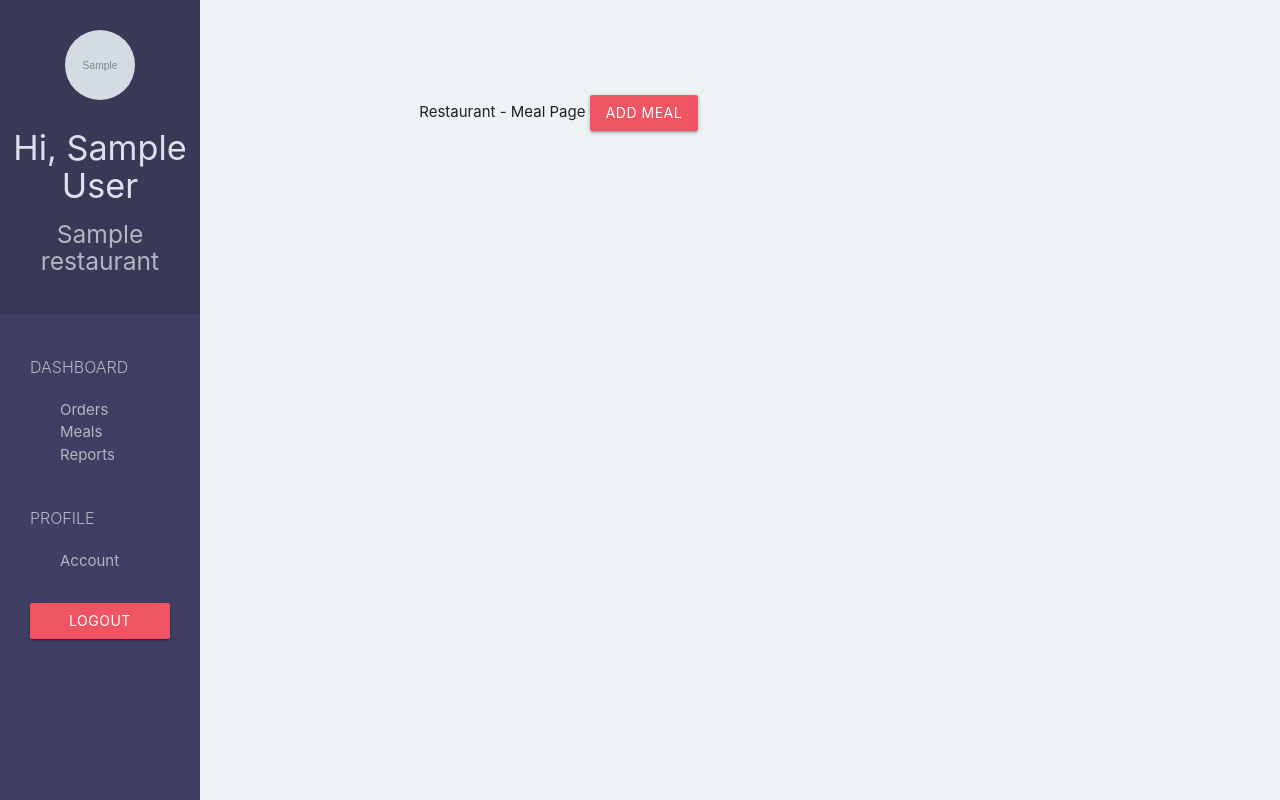
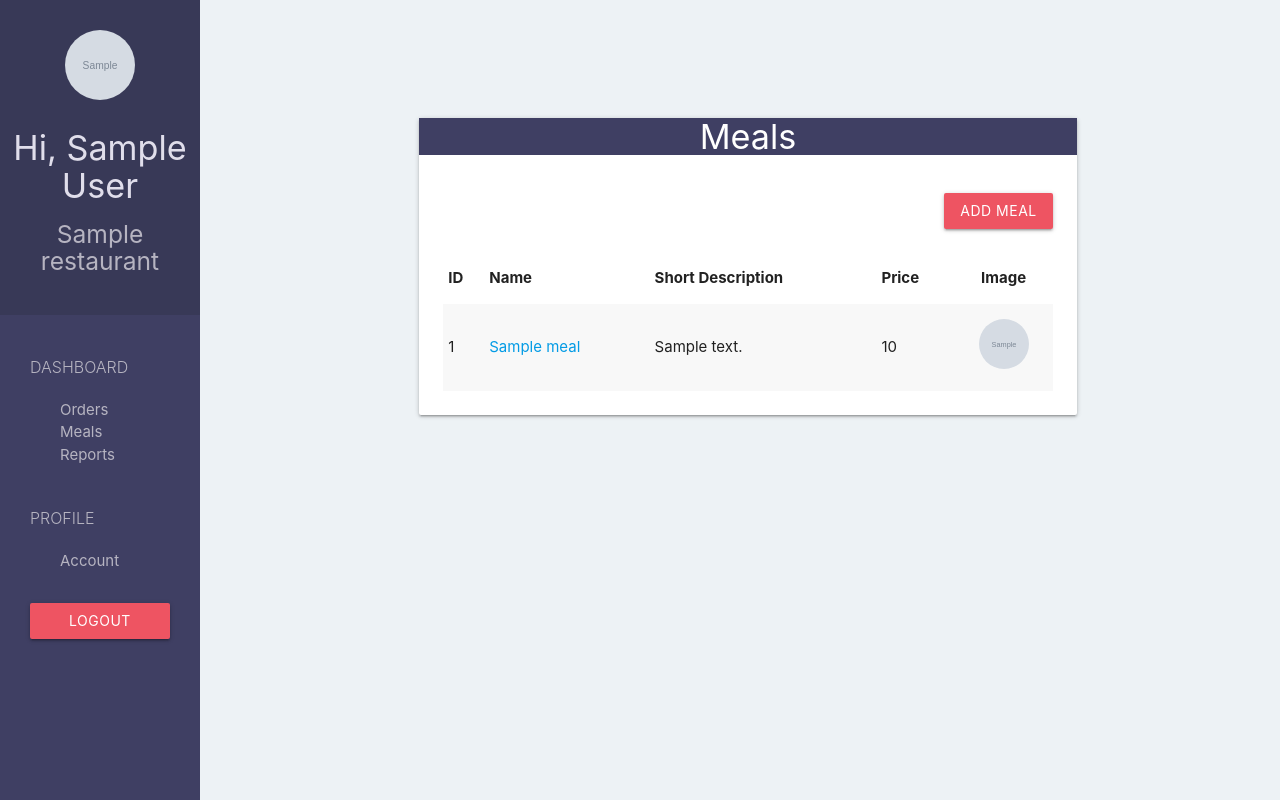
Before and after one commit to m6code/foodtasker09, a Django app: page /restaurant/meal/ in a window 1280 px wide. Run offline with Django 3.2, Linux system fonts and the light colour scheme; a user stored in the database is signed in; tables that the repository leaves empty hold one stand-in row (values such as "Sample post"); grey boxes marked "Sample" are stand-in pictures.

Commit message:
Populate the meal page with data from the database

```diff
--- a/foodtaskerapp/templates/foodtaskerapp/restaurant/meal.html
+++ b/foodtaskerapp/templates/foodtaskerapp/restaurant/meal.html
@@ -3,8 +3,41 @@
 
 {% block content%}
 	<div class="main">
-		Restaurant - Meal Page
-		<a href="{% url 'restaurant-add-meal' %}" class="btn">Add Meal</a>
+		<div class="card">
+			<div class="card-title bg-blue">
+				<h4 class="center"> Meals </h4>
+			</div>
+			<div class="card-content">
+				<div class="right">
+					<a href="{% url 'restaurant-add-meal' %}" class="btn btn-pink">Add Meal</a>
+					<br/>
+					<br/>
+				</div>
+				<table class="table striped highlight responsive-table">
+					<thead>
+						<tr>
+							<th>ID</th>
+							<th>Name</th>
+							<th>Short Description</th>
+							<th>Price</th>
+							<th class="center">Image</th>
+						</tr>
+					</thead>
+
+					<tbody>
+						{% for meal in meals %}
+							<tr>
+								<td scope="row">{{meal.id}}</td>
+								<td><a href="#">{{ meal.name }}</a></td>
+								<td>{{ meal.short_description }}</td>
+								<td>{{ meal.price }}</td>
+								<td class="center"><img src="{{ MEDIA_URL }}{{ meal.image }}" alt="" class="img circle" width="50" height="50"></td>
+							</tr>
+						{% endfor %}
+					</tbody>
+				</table>
+			</div>
+		</div>
 	</div>
 
 {% endblock content%}
--- a/foodtaskerapp/views.py
+++ b/foodtaskerapp/views.py
@@ -3,6 +3,8 @@ from django.contrib.auth.decorators import login_required
 from django.contrib.auth import authenticate, login
 from django.contrib.auth.models import User
 
+
+from .models import Meal
 from .forms import UserForm, RestaurantForm , UserFormEdit, MealForm
 
 def home(request):
@@ -34,7 +36,10 @@ def restaurant_account(request):
 
 @login_required(login_url='/restaurant/sign-in/')
 def restaurant_meal(request):
-	return render(request, 'foodtaskerapp/restaurant/meal.html', {})
+	meals = Meal.objects.filter(restaurant = request.user.restaurant).order_by("-id")
+	return render(request, 'foodtaskerapp/restaurant/meal.html', {
+		"meals": meals
+		})
 
 @login_required(login_url='/restaurant/sign-in/')
 def restaurant_add_meal(request):
```
Also changed, not shown: media/meal_images/FB_IMG_15144440338859975.jpg (added).
